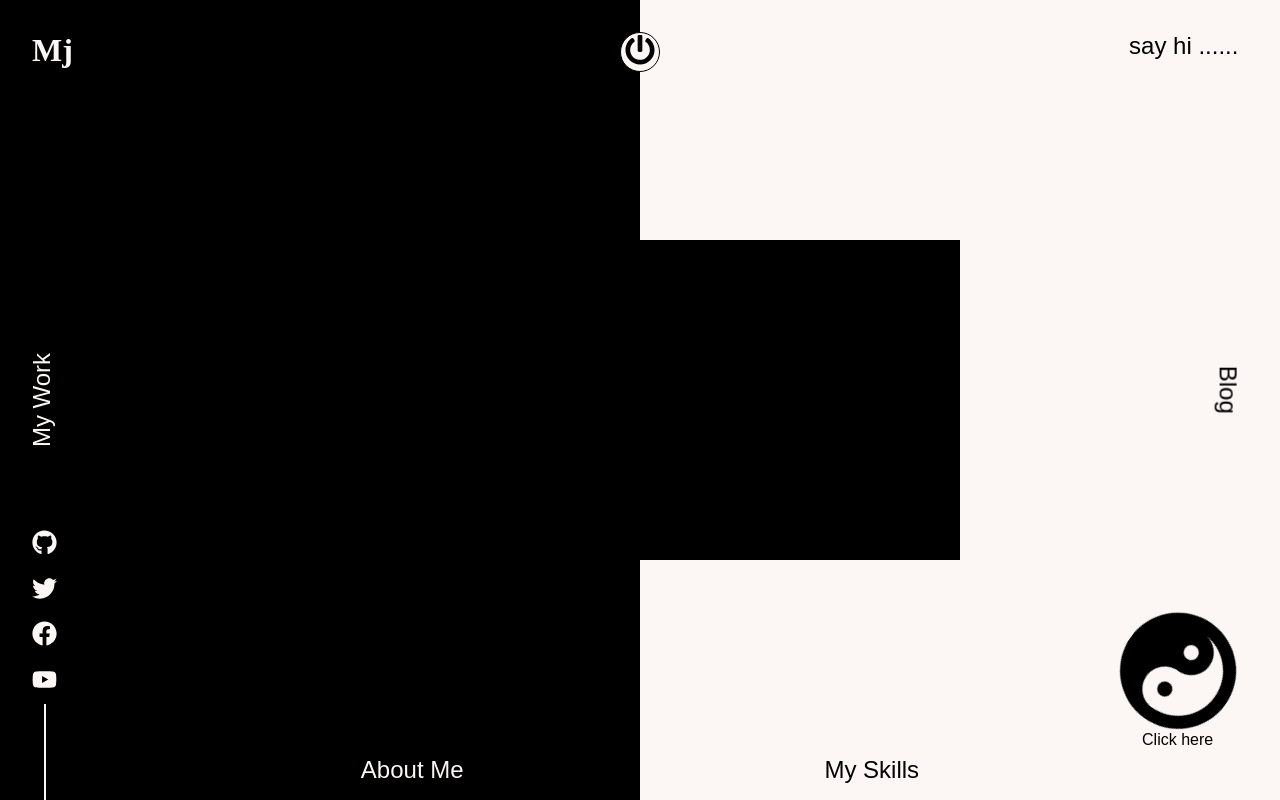
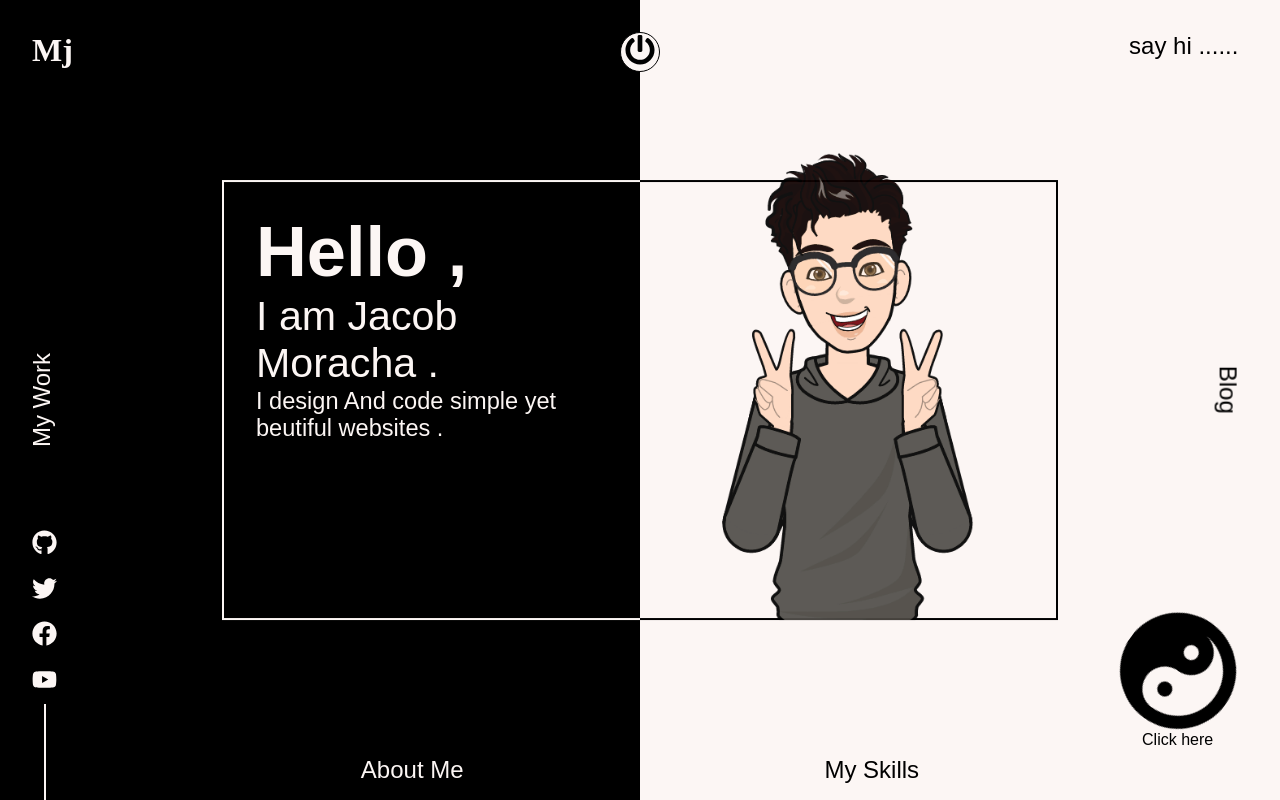
Before and after one commit to jacob-d242/smart-portfolio, a React (Create React App) app: page / in a window 1280 px wide. Both pictures are taken after a click on the button "Click here". Built offline with nearby package versions, Linux system fonts and the light colour scheme.

Commit message:
updating

```diff
--- a/src/components/Intro.js
+++ b/src/components/Intro.js
@@ -1,44 +1,99 @@
-import React from 'react'
-import styled from 'styled-components';
+import React from "react";
+import styled from "styled-components";
+import { motion } from "framer-motion";
+import Me from "../assets/Images/profile-img.png"
+
+const Box = styled( motion.div)`
+  position: absolute;
+  left: 50%;
+  top: 50%;
+  transform: translate(-50%, -50%);
+
+  height: 55vh;
+  width: 65vw;
+  display: flex;
 
 
+  background: linear-gradient(
+      to right,
+      ${(props) => props.theme.body} 50%,
+      ${(props) => props.theme.text} 50%
+      )
+      bottom,
+      linear-gradient(
+          to right,
+          ${(props) => props.theme.body} 50%,
+          ${(props) => props.theme.text} 50%
+          )
+          top;
+          background-repeat: no-repeat;
+          background-size: 100% 2px;
 
-const Box = styled.div`
-    position: absolute;
-    left: 50%;
-    top:50%;
-    width:55vw;
-    height: 40vh;
-    transform: translate(-50%, -50%);
+  border-left: 2px solid ${(props) => props.theme.body};
+  border-right: 2px solid ${(props) => props.theme.text};
 
-    width:50vw;
-    display: flex;
-    background-repeat: no-repeat;
-    background-size:100% 2px;
-    background: linear-gradient(
-        to left,
-            ${props => props.theme.text} 50%,
-            ${props => props.theme.body} 50%) bottom,
-        linear-gradient(
-            to left,
-            ${props => props.theme.text} 50%,
-            ${ props => props.theme.body } 50% ) top ;
+  z-index: 1;
+`;
 
-            border-left: 2px solid ${props => props.theme.text}
-            border-right: 2px solid ${props => props.theme.body}
+const SubBox = styled.div`
+        width:50%;
+        position:relative;
+        display:flex;
+        .pic{
+            position:absolute;
+            bottom:0;
+            left:50%;
+            transform: translate(-50%, 0%);
+            width:100%;
+            height:auto;
+        }
+`
+const Text = styled.div`
+        font-size:calc(1em + 1.5vw);
+        color:${props => props.theme.body};
+        padding:2rem;
+        cursor: pointer;
 
-        z-index:1;
+        display: flex;
+        flex-direction: column;
+        justfy-content: space-evenly;
+
+        &>*:last-child{
+            color : ${props => `rgba(${props.theme.bodyRgba}0.6)`}
+            font-size: calc(0.5rem + 1.5vw);
+            font-weight: 300;
+
+
+    }
 
 `
 
-const Intro =() =>{
-    return (
-        <Box>
 
-                i am mr moracha
+const Intro = () => {
+  return (
+    <Box
+      initial={{ height: 0 }}
+      animate={{ height: '55vh' }}
+      transition={{ type : 'spring', duration : 2, delay : 1}}
+    >
+      <SubBox>
+        <Text>
+          <h1>Hello ,</h1>
+          <h3>I am Jacob Moracha .</h3>
+          <h6>I design And code simple yet beutiful websites .</h6>
+        </Text>
+      </SubBox>
+          <SubBox>
+        <motion.div
+          initial={{ opacity: 0 }}
+          animate={{ opacity: 1 }}
+          transition = {{duration:1, delay:2}}
+        >
+                  <img className="pic" src={Me} alt="Profile pic"/>
+              </motion.div>
+      </SubBox>
+    </Box>
+  );
+};
 
-        </Box>
-    )
-}
-
-export default Intro
+export default Intro;
--- a/src/components/Main.js
+++ b/src/components/Main.js
@@ -1,4 +1,5 @@
 import React from 'react';
+import {motion } from 'framer-motion'
 import { NavLink } from 'react-router-dom';
 import { useState } from 'react/cjs/react.development';
 import styled, { keyframes } from 'styled-components'
@@ -135,31 +136,48 @@
 
                 <Contact target="_blank" to=
                     {{ pathname: "mailto:jacobmoracha@gmail.com" }}>
-                    <h2>
+                    <motion.h2
+                        whileHover={{ scale: 1.1 }}
+                        whileTap={{ scale: 0.9}}
+
+                    >
                         say hi ......
-                    </h2>
+                    </motion.h2>
                 </Contact>
 
                 <BLOG to="/blog">
-                    <h2>
+                    <motion.h2
+                          whileHover={{ scale: 1.1 }}
+                          whileTap={{ scale: 0.9}}
+                    >
                         Blog
-                    </h2>
+                    </motion.h2>
                 </BLOG>
                 <WORK to="/work" click={ click}>
-                    <h2>
+                    <motion.h2
+                      whileHover={{ scale: 1.1 }}
+                      whileTap={{ scale: 0.9}}
+
+                    >
                         My Work
-                    </h2>
+                    </motion.h2>
                 </WORK>
                 <BottomBar>
                     <ABOUT to ="/about" click={ click}>
-                        <h2>
+                        <motion.h2
+                          whileHover={{ scale: 1.1 }}
+                          whileTap={{ scale: 0.9}}
+                        >
                             About Me
-                        </h2>
+                        </motion.h2>
                     </ABOUT>
                     <SKILLS to="mySkills">
-                        <h2>
+                        <motion.h2
+                          whileHover={{ scale: 1.1 }}
+                          whileTap={{ scale: 0.9}}
+                        >
                             My Skills
-                        </h2>
+                        </motion.h2>
                     </SKILLS>
                 </BottomBar>
 
```
